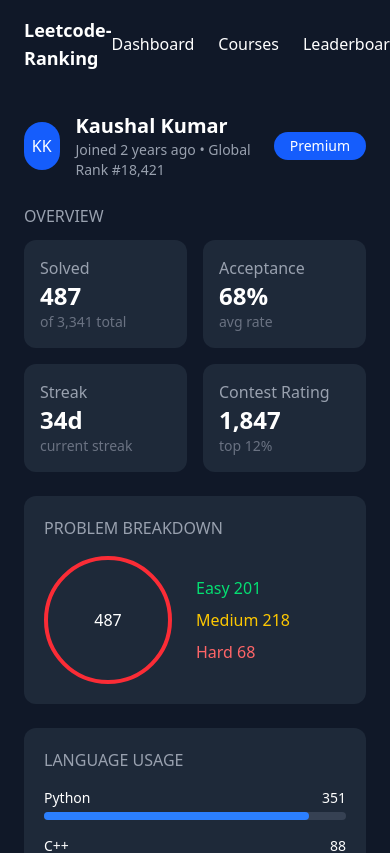
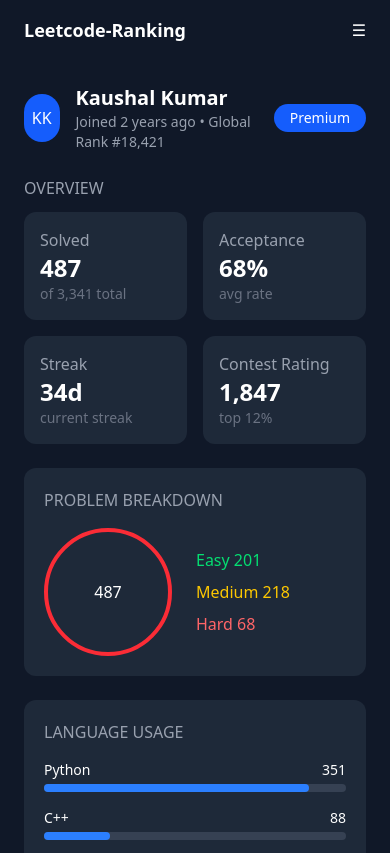
Before and after one commit to kausthik/reducate, a Next.js app: page / in a window 390 px wide. Shown: the top 853 px of the page. Built offline with nearby package versions, Linux system fonts and the light colour scheme.

Commit message:
feat: enhance Navbar component with mobile toggle functionality and layout adjustments

```diff
--- a/src/components/navbar/navbar.tsx
+++ b/src/components/navbar/navbar.tsx
@@ -1,11 +1,17 @@
+"use client";
 import Link from "next/link";
+import { useState } from "react";
 
 export function Navbar() {
+  const [isOpen, setIsOpen] = useState(false);
+
   return (
-    <nav className="flex items-center justify-between px-6 py-4 bg-gray-900 text-white">
+    <nav className="bg-gray-900 text-white">
+      <div className="flex items-center justify-between px-6 py-4">
         <div className="text-lg font-semibold">Leetcode-Ranking</div>
 
-      <div className="flex gap-6">
+
+        <div className="hidden md:flex gap-6">
           <Link href="/dashboard" className="hover:text-blue-400 transition">
             Dashboard
           </Link>
@@ -16,6 +22,29 @@
             Leaderboard
           </Link>
         </div>
+
+
+        <button
+          className="md:hidden"
+          onClick={() => setIsOpen(!isOpen)}
+        >
+          ☰
+        </button>
+      </div>
+
+      {isOpen && (
+        <div className="flex flex-col gap-4 px-6 pb-4 md:hidden">
+          <Link href="/dashboard" className="hover:text-blue-400 transition">
+            Dashboard
+          </Link>
+          <Link href="/courses" className="hover:text-blue-400 transition">
+            Courses
+          </Link>
+          <Link href="/leaderboard" className="hover:text-blue-400 transition">
+            Leaderboard
+          </Link>
+        </div>
+      )}
     </nav>
   );
 }
```
Lines whose indentation alone changed are shown as unchanged.
